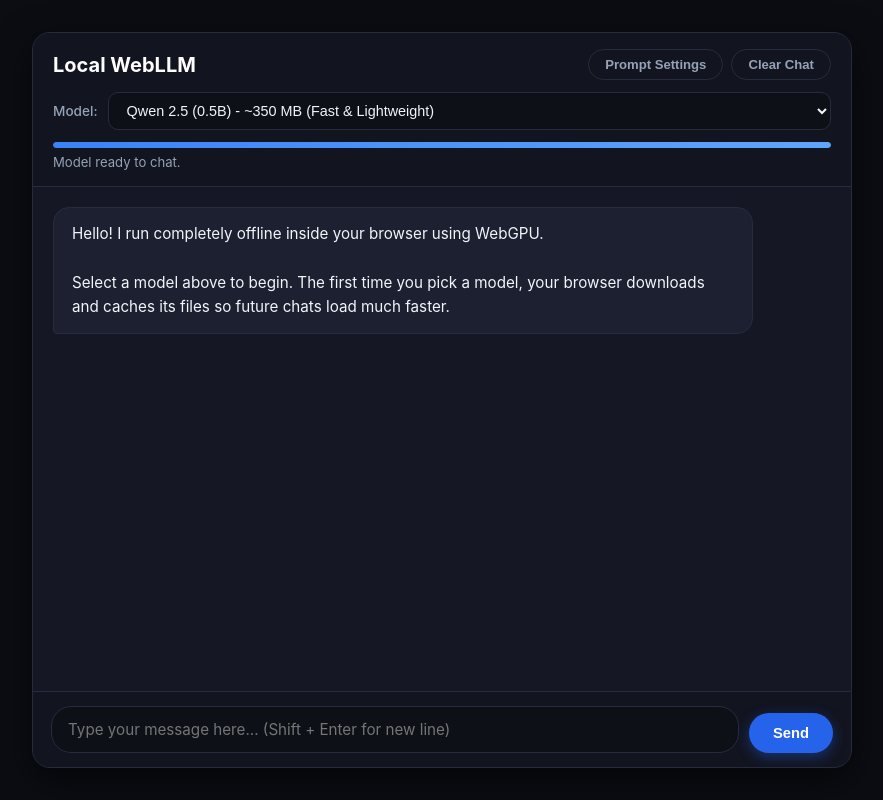
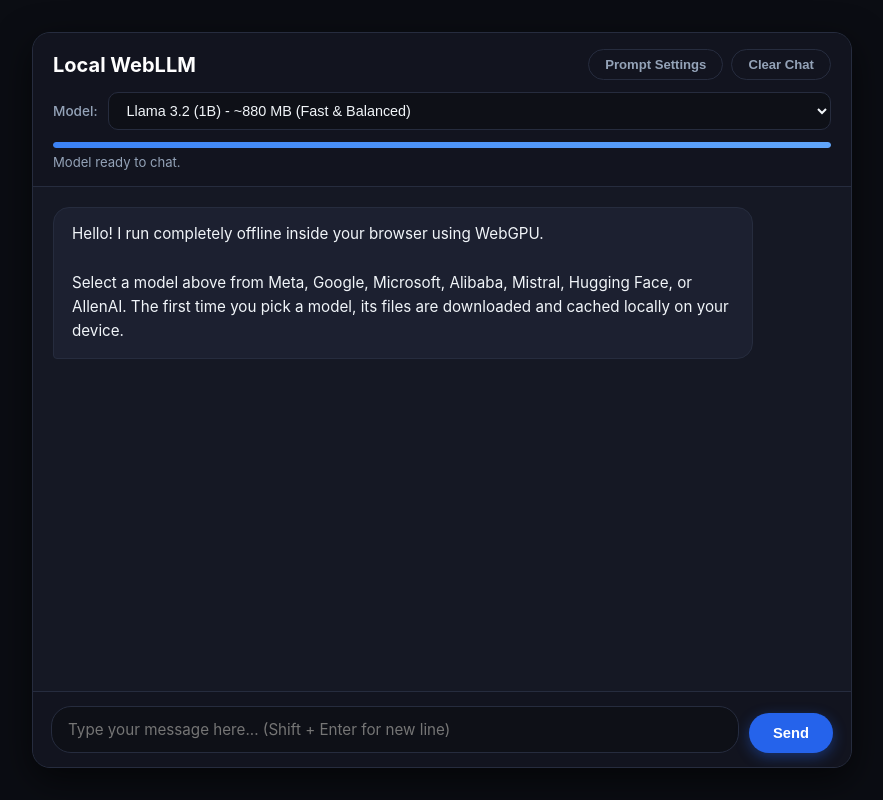
Before and after one commit to Ujjawalmaurya/WebLLM, a website built with Vite: page index.html in a window 1280 px wide. Shown: the whole page, without its empty margins (198-1081 px from the left). Built offline with nearby package versions, Linux system fonts and the light colour scheme; what @mlc-ai/web-llm would draw is missing.

Commit message:
add frontier low-param models from open providers and optgroup styles

```diff
--- a/index.html
+++ b/index.html
@@ -29,15 +29,36 @@
           </div>
         </div>
 
-        <!-- Model selection -->
+        <!-- Model selection with frontier open providers -->
         <div class="header-controls">
           <label for="modelSelect">Model:</label>
           <select id="modelSelect">
-            <option value="Qwen2.5-0.5B-Instruct-q4f16_1-MLC">Qwen 2.5 (0.5B) - ~350 MB (Fast & Lightweight)</option>
-            <option value="SmolLM2-135M-Instruct-q0f16-MLC">SmolLM2 (135M) - ~140 MB (Ultra-small test)</option>
-            <option value="Llama-3.2-1B-Instruct-q4f16_1-MLC">Llama 3.2 (1B) - ~880 MB (Recommended)</option>
-            <option value="Qwen2.5-Coder-1.5B-Instruct-q4f16_1-MLC">Qwen 2.5 Coder (1.5B) - ~1.1 GB (Best for Code)</option>
-            <option value="Llama-3.2-3B-Instruct-q4f16_1-MLC">Llama 3.2 (3B) - ~2 GB (Detailed Answers)</option>
+            <optgroup label="Meta">
+              <option value="Llama-3.2-1B-Instruct-q4f16_1-MLC" selected>Llama 3.2 (1B) - ~880 MB (Fast & Balanced)</option>
+              <option value="Llama-3.2-3B-Instruct-q4f16_1-MLC">Llama 3.2 (3B) - ~2.2 GB (High Quality)</option>
+            </optgroup>
+            <optgroup label="Google">
+              <option value="gemma3-1b-it-q4f16_1-MLC">Gemma 3 (1B) - ~710 MB (Lightweight)</option>
+              <option value="gemma-2-2b-it-q4f16_1-MLC">Gemma 2 (2B) - ~1.9 GB (Strong Reasoning)</option>
+            </optgroup>
+            <optgroup label="Alibaba (Qwen)">
+              <option value="Qwen2.5-0.5B-Instruct-q4f16_1-MLC">Qwen 2.5 (0.5B) - ~350 MB (Ultra-Fast)</option>
+              <option value="Qwen2.5-1.5B-Instruct-q4f16_1-MLC">Qwen 2.5 (1.5B) - ~1.6 GB (Conversational)</option>
+              <option value="Qwen2.5-Coder-1.5B-Instruct-q4f16_1-MLC">Qwen 2.5 Coder (1.5B) - ~1.6 GB (Coding)</option>
+            </optgroup>
+            <optgroup label="Microsoft">
+              <option value="Phi-3.5-mini-instruct-q4f16_1-MLC">Phi 3.5 Mini (3.8B) - ~3.6 GB (Reasoning)</option>
+            </optgroup>
+            <optgroup label="Mistral AI">
+              <option value="Ministral-3-3B-Instruct-2512-BF16-q4f16_1-MLC">Ministral 3 (3B) - ~2.8 GB (Compact)</option>
+            </optgroup>
+            <optgroup label="Hugging Face">
+              <option value="SmolLM2-360M-Instruct-q4f16_1-MLC">SmolLM2 (360M) - ~370 MB (Tiny Footprint)</option>
+              <option value="SmolLM2-1.7B-Instruct-q4f16_1-MLC">SmolLM2 (1.7B) - ~1.7 GB (Balanced)</option>
+            </optgroup>
+            <optgroup label="AllenAI">
+              <option value="OLMo-2-0425-1B-Instruct-q4f16_1-MLC">OLMo 2 (1B) - ~1.7 GB (Open Weights)</option>
+            </optgroup>
           </select>
         </div>
 
@@ -69,7 +90,8 @@
           <div class="bubble">
             Hello! I run completely offline inside your browser using WebGPU.
             <br /><br />
-            Select a model above to begin. The first time you pick a model, your browser downloads and caches its files so future chats load much faster.
+            Select a model above from Meta, Google, Microsoft, Alibaba, Mistral, Hugging Face, or AllenAI.
+            The first time you pick a model, its files are downloaded and cached locally on your device.
           </div>
         </div>
       </main>
--- a/src/style.css
+++ b/src/style.css
@@ -142,6 +142,20 @@ body {
   font-size: 0.9rem;
   outline: none;
   cursor: pointer;
+}
+
+.header-controls optgroup {
+  background-color: var(--bg-card);
+  color: #a5b4fc;
+  font-weight: 700;
+  font-size: 0.85rem;
+}
+
+.header-controls option {
+  background-color: var(--bg-input);
+  color: var(--text-main);
+  font-weight: 400;
+  padding: 4px 8px;
 }
 
 .header-controls select:focus {
```
Also changed, not shown: README.md.
